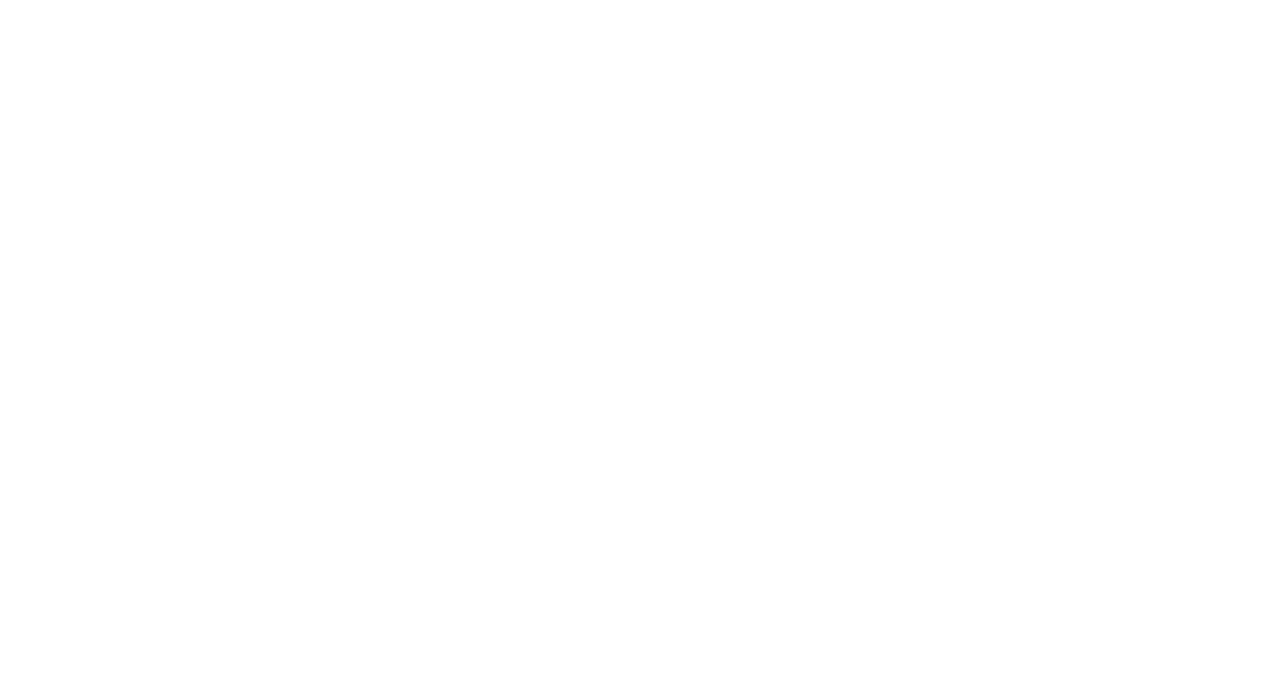
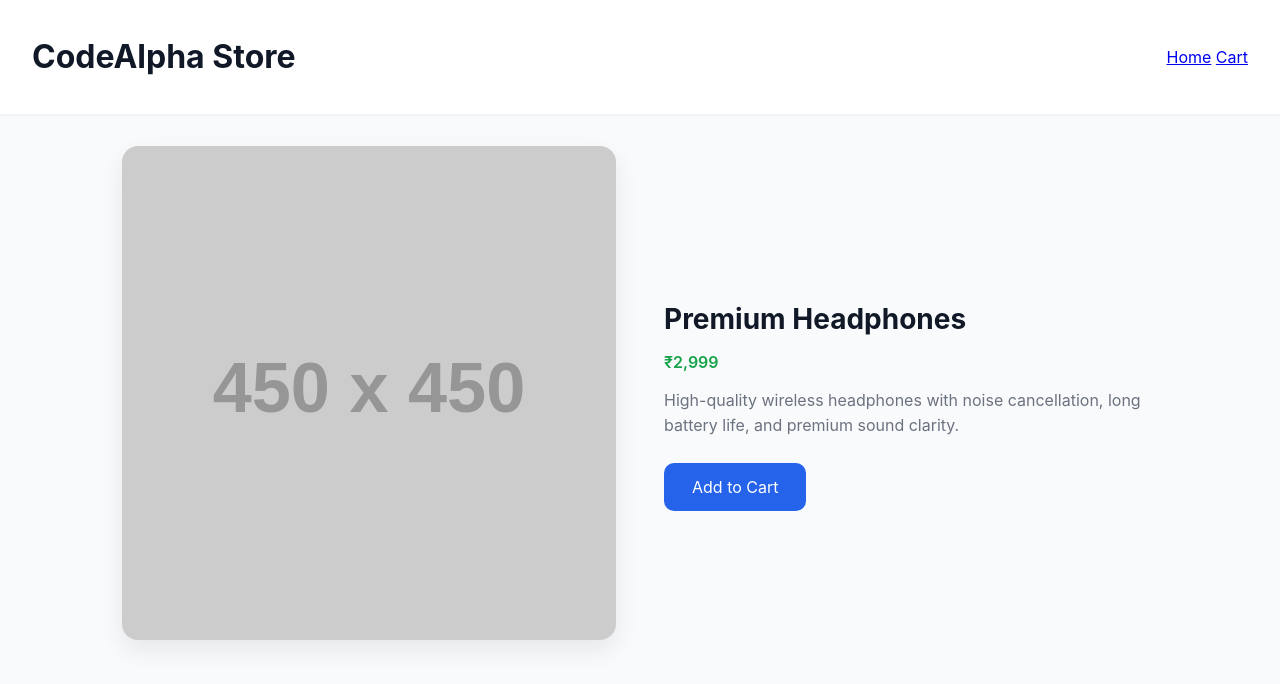
Before and after one commit to Shreyash0755/CodeAlpha_Ecommerce_Store, a plain HTML site: page frontend/pages/product.html in a window 1280 px wide. Drawn offline with Linux system fonts and the light colour scheme; files that its build step writes are made by us from their sources; placeholder pictures from the web are drawn by us.

Commit message:
Add product details page UI
- Created clean product details layout
- Displayed product image, price, and description
- Styled add-to-cart CTA with light theme

```diff
--- a/frontend/pages/product.html
+++ b/frontend/pages/product.html
@@ -0,0 +1,41 @@
+<!DOCTYPE html>
+<html lang="en">
+<head>
+  <meta charset="UTF-8" />
+  <title>Product Details</title>
+  <link rel="stylesheet" href="../css/style.css" />
+</head>
+<body>
+
+<header class="navbar">
+  <h1 class="logo">CodeAlpha Store</h1>
+  <div class="nav-actions">
+    <a href="../index.html">Home</a>
+    <a href="#">Cart</a>
+  </div>
+</header>
+
+<main class="container product-page">
+  <div class="product-wrapper">
+
+    <div class="product-image">
+      <img src="https://via.placeholder.com/450" alt="Product">
+    </div>
+
+    <div class="product-info">
+      <h2>Premium Headphones</h2>
+      <p class="price">₹2,999</p>
+
+      <p class="description">
+        High-quality wireless headphones with noise cancellation,
+        long battery life, and premium sound clarity.
+      </p>
+
+      <button class="primary-btn">Add to Cart</button>
+    </div>
+
+  </div>
+</main>
+
+</body>
+</html>
--- a/frontend/style.css
+++ b/frontend/style.css
@@ -65,3 +65,46 @@ button {
   border-radius: 8px;
   cursor: pointer;
 }
+
+.product-page {
+  max-width: 1100px;
+  margin: auto;
+}
+
+.product-wrapper {
+  display: grid;
+  grid-template-columns: 1fr 1fr;
+  gap: 48px;
+  align-items: center;
+}
+
+.product-image img {
+  width: 100%;
+  border-radius: 16px;
+  box-shadow: 0 10px 25px rgba(0,0,0,0.08);
+}
+
+.product-info h2 {
+  font-size: 28px;
+  margin-bottom: 12px;
+}
+
+.description {
+  color: #6B7280;
+  line-height: 1.6;
+  margin: 16px 0 24px;
+}
+
+.primary-btn {
+  background: #2563EB;
+  color: white;
+  padding: 14px 28px;
+  border-radius: 10px;
+  border: none;
+  font-size: 16px;
+  cursor: pointer;
+}
+
+.primary-btn:hover {
+  background: #1D4ED8;
+}
```
